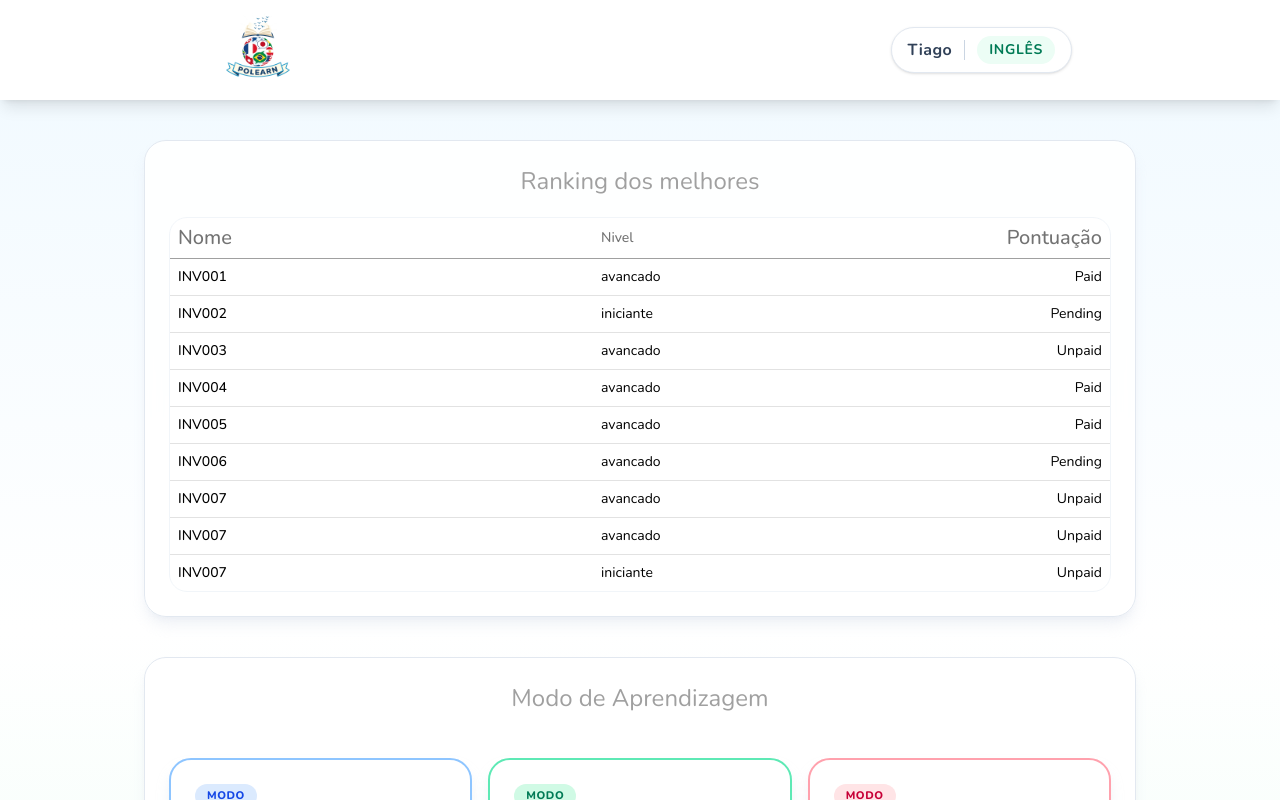
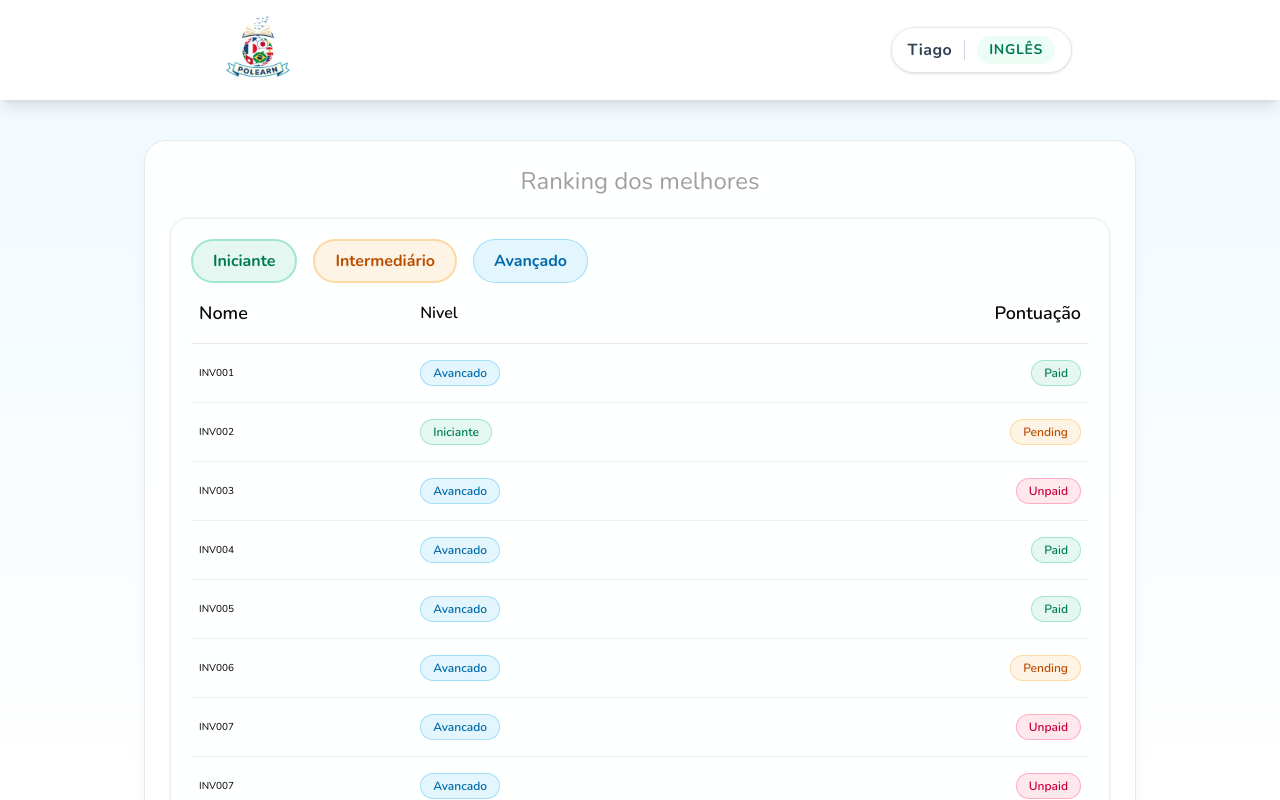
Before and after one commit to Tyago-santos/polearn, a React (Vite) app: page / in a window 1280 px wide. Shown: the top 800 px of the page. Built offline with nearby package versions, Linux system fonts and the light colour scheme.

Commit message:
style: change color in header table

```diff
--- a/src/components/Table.tsx
+++ b/src/components/Table.tsx
@@ -10,6 +10,18 @@ import {
 const getRandomNivel = () => {
   const niveis = ["iniciante", "intermediario", "avancado"];
   return niveis[Math.floor(Math.random() * niveis.length)];
+};
+
+const nivelStyleMap: Record<string, string> = {
+  iniciante: "bg-emerald-500/10 text-emerald-700 border border-emerald-500/30",
+  intermediario: "bg-amber-500/10 text-amber-700 border border-amber-500/30",
+  avancado: "bg-sky-500/10 text-sky-700 border border-sky-500/30",
+};
+
+const scoreStyleMap: Record<string, string> = {
+  Paid: "bg-emerald-500/10 text-emerald-700 border border-emerald-500/30",
+  Pending: "bg-amber-500/10 text-amber-700 border border-amber-500/30",
+  Unpaid: "bg-rose-500/10 text-rose-700 border border-rose-500/30",
 };
 
 const invoices = [
@@ -82,28 +94,63 @@ const invoices = [
 
 export function TableComponet() {
   return (
-    <Table className="m-auto w-full  ">
+    <div className="w-full rounded-2xl border border-border/70 bg-card/90 p-3 shadow-xl backdrop-blur-sm sm:p-5">
+      <div className="flex gap-4">
+        <button className="cursor-pointer bg-emerald-500/10 text-emerald-700 border border-emerald-500/30 rounded-full border-2 border-emerald-500 px-3 py-2 text-[10px] font-bold transition-colors hover:bg-emerald-500 hover:text-white md:px-5 md:text-base">
+          Iniciante
+        </button>
+        <button className="cursor-pointer bg-amber-500/10 text-amber-700 border border-amber-500/30 hover:bg-amber-500 hover:text-white rounded-full border-2  px-3 py-2 text-[10px] font-bold transition-colors   md:px-5 md:text-base">
+          Intermediário
+        </button>
+
+        <button
+          className="cursor-pointer rounded-full bg-sky-500/10 text-sky-700 border border-sky-500/30
+        hover:bg-sky-500 hover:text-white py-2 px-3 text-[10px] font-bold  transition-colors  text-sky-700  md:px-5 md:text-base"
+        >
+          Avançado
+        </button>
+      </div>
+      <Table className="m-auto w-full">
         <TableHeader>
-        <TableRow className=" border-text-secondary">
-          <TableHead className="text-xl w-[45%]">Nome</TableHead>
-          <TableHead>Nivel</TableHead>
-          <TableHead className="text-right text-xl">Pontuação</TableHead>
+          <TableRow className="border-b border-border/80 hover:bg-transparent">
+            <TableHead className="lg:w-[45z%]  g:w-[50]  py-4 g:text-base text-[10px]  font-semibold text-foreground sm:text-lg">
+              Nome
+            </TableHead>
+            <TableHead className="py-4 lg:text-base text-[10px] font-semibold text-foreground sm:text-lg">
+              Nivel
+            </TableHead>
+            <TableHead className="py-4 text-right g:text-base text-[10px]  font-semibold text-foreground sm:text-lg">
+              Pontuação
+            </TableHead>
           </TableRow>
         </TableHeader>
         <TableBody>
           {invoices.slice(0, 9).map((invoice) => (
             <TableRow
-            className="cursor-pointer border-text-secondary/30"
+              className="cursor-pointer border-border/60 transition-colors hover:bg-muted/40"
               key={invoice.invoice}
             >
-            <TableCell className="font-medium">{invoice.invoice}</TableCell>
-            <TableCell>{invoice.nivel}</TableCell>
-            <TableCell className="text-right">
+              <TableCell className="py-4 font-medium text-[10px] text-foreground/95">
+                {invoice.invoice}
+              </TableCell>
+              <TableCell className="py-4">
+                <span
+                  className={`inline-flex rounded-full  px-3 py-1 text-xs font-semibold capitalize ${nivelStyleMap[invoice.nivel]}`}
+                >
+                  {invoice.nivel}
+                </span>
+              </TableCell>
+              <TableCell className="py-4 text-right">
+                <span
+                  className={`inline-flex rounded-full px-3 py-1 text-xs font-semibold ${scoreStyleMap[invoice.paymentStatus]}`}
+                >
                   {invoice.paymentStatus}
+                </span>
               </TableCell>
             </TableRow>
           ))}
         </TableBody>
       </Table>
+    </div>
   );
 }
```
Lines whose indentation alone changed are shown as unchanged.
